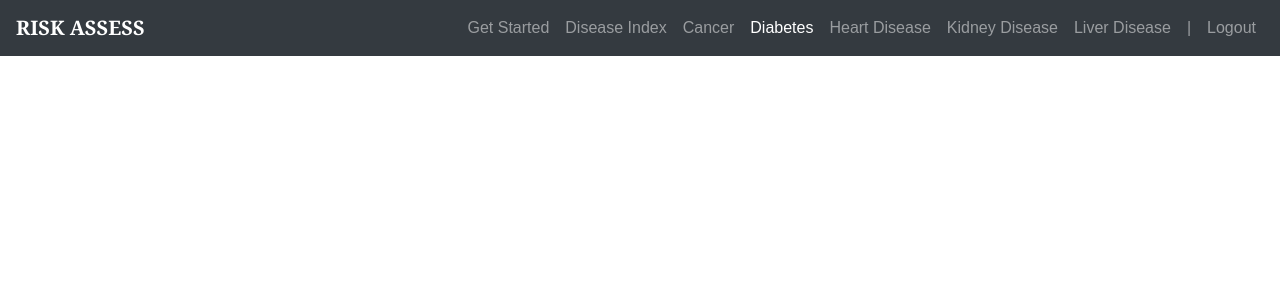
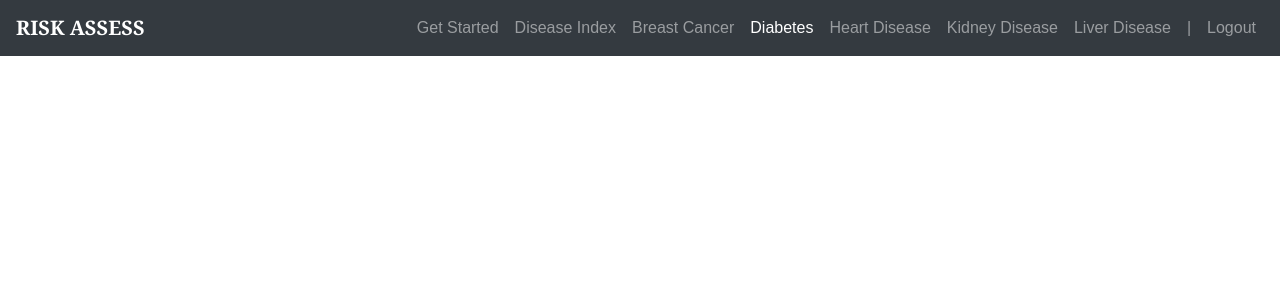
Before and after one commit to abhayshah0305/RiskAssess, a Flask app: page /diabetes in a window 1280 px wide. Shown: the top 300 px of the page. Run offline with Flask 2, Linux system fonts and the light colour scheme; parts of the project's set-up code (start-up, migrations or seed data) failed here and were passed over; some libraries are stand-ins or nearby versions.

Commit message:
Initial Commit

```diff
--- a/templates/cancer.html
+++ b/templates/cancer.html
@@ -61,7 +61,7 @@
                         <a class="nav-link" href="/disindex">Disease Index</a>
                     </li>
                     <li class="nav-item">
-                        <a class="nav-link active" href="/cancer">Cancer</a>
+                        <a class="nav-link active" href="/cancer">Breast Cancer</a>
                     </li>
                     <li class="nav-item">
                         <a class="nav-link" href="/diabetes">Diabetes</a>
--- a/templates/dashboard.html
+++ b/templates/dashboard.html
@@ -46,7 +46,7 @@ nav {
                         <a class="nav-link" href="/disindex">Disease Index</a>
                     </li>
                     <li class="nav-item">
-                        <a class="nav-link" href="/cancer">Cancer</a>
+                        <a class="nav-link" href="/cancer">Breast Cancer</a>
                     </li>
                     <li class="nav-item">
                         <a class="nav-link" href="/diabetes">Diabetes</a>
--- a/templates/diabetes.html
+++ b/templates/diabetes.html
@@ -61,7 +61,7 @@
                         <a class="nav-link" href="/disindex">Disease Index</a>
                     </li>
                     <li class="nav-item">
-                        <a class="nav-link" href="/cancer">Cancer</a>
+                        <a class="nav-link" href="/cancer">Breast Cancer</a>
                     </li>
                     <li class="nav-item">
                         <a class="nav-link active" href="/diabetes">Diabetes</a>
--- a/templates/disindex.html
+++ b/templates/disindex.html
@@ -61,7 +61,7 @@
                         <a class="nav-link active" href="/disindex">Disease Index</a>
                     </li>
                     <li class="nav-item">
-                        <a class="nav-link" href="/cancer">Cancer</a>
+                        <a class="nav-link" href="/cancer">Breast Cancer</a>
                     </li>
                     <li class="nav-item">
                         <a class="nav-link" href="/diabetes">Diabetes</a>
```
Also changed, not shown: 1 other file.
